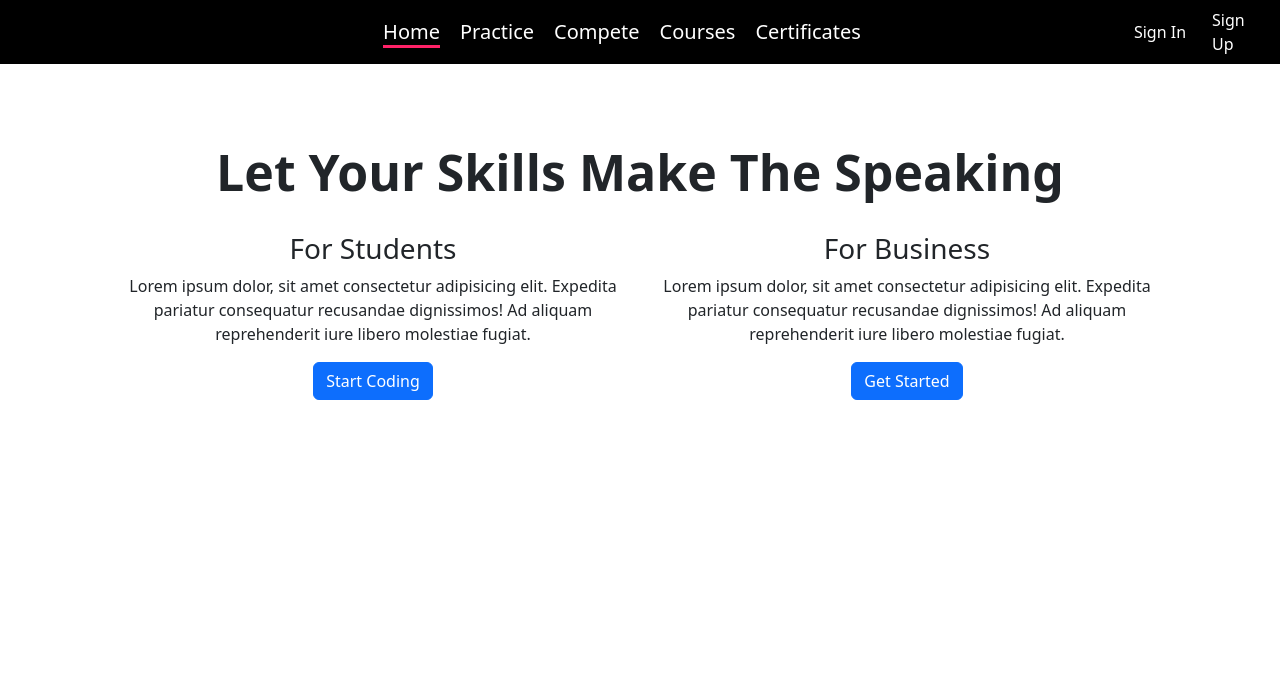
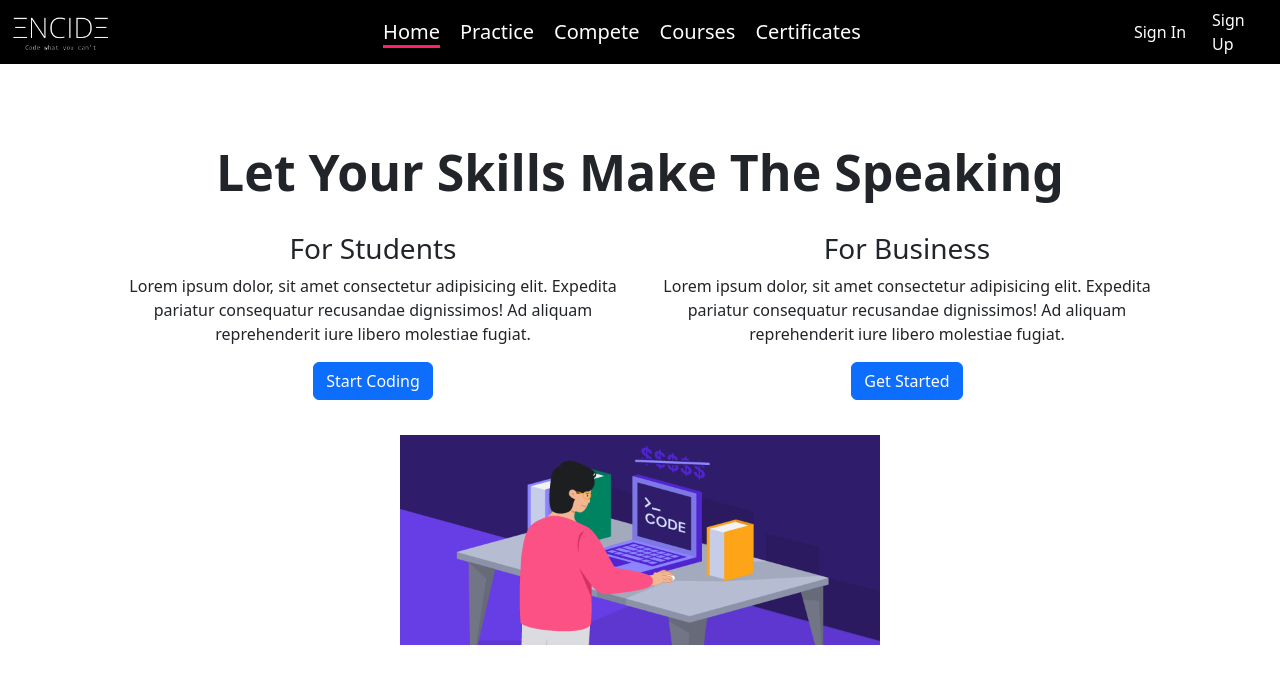
Before and after one commit to BifinJ/Encide-Paint-the-Pixel, a plain HTML site: page index.html in a window 1280 px wide. Drawn offline with nearby package versions, Linux system fonts and the light colour scheme; the site is published under a folder, as on GitHub Pages, so addresses that start at the root find nothing.

Commit message:
Update style.css

```diff
--- a/style.css
+++ b/style.css
@@ -15,7 +15,7 @@ header{
     width: 100px;
     height: 36px;
     margin: 0 10px;
-    background-image: url(/encide-logo-crop.png);
+    background-image: url(encide-logo-crop.png);
     background-size: cover;
 }
 #nav li{
@@ -84,7 +84,7 @@ header{
 .coding-image{
     width: 480px;
     height: 210px;
-    background-image: url(/coding.png);
+    background-image: url(coding.png);
     background-size: cover;
 }
 
@@ -100,7 +100,7 @@ header{
     height: 160px;
     border: 2px black solid;
     border-radius: 10px;
-    background-image: url(/html-css-js.png);
+    background-image: url(html-css-js.png);
     background-size: contain;
     background-position: center;
     background-repeat: no-repeat;
```
